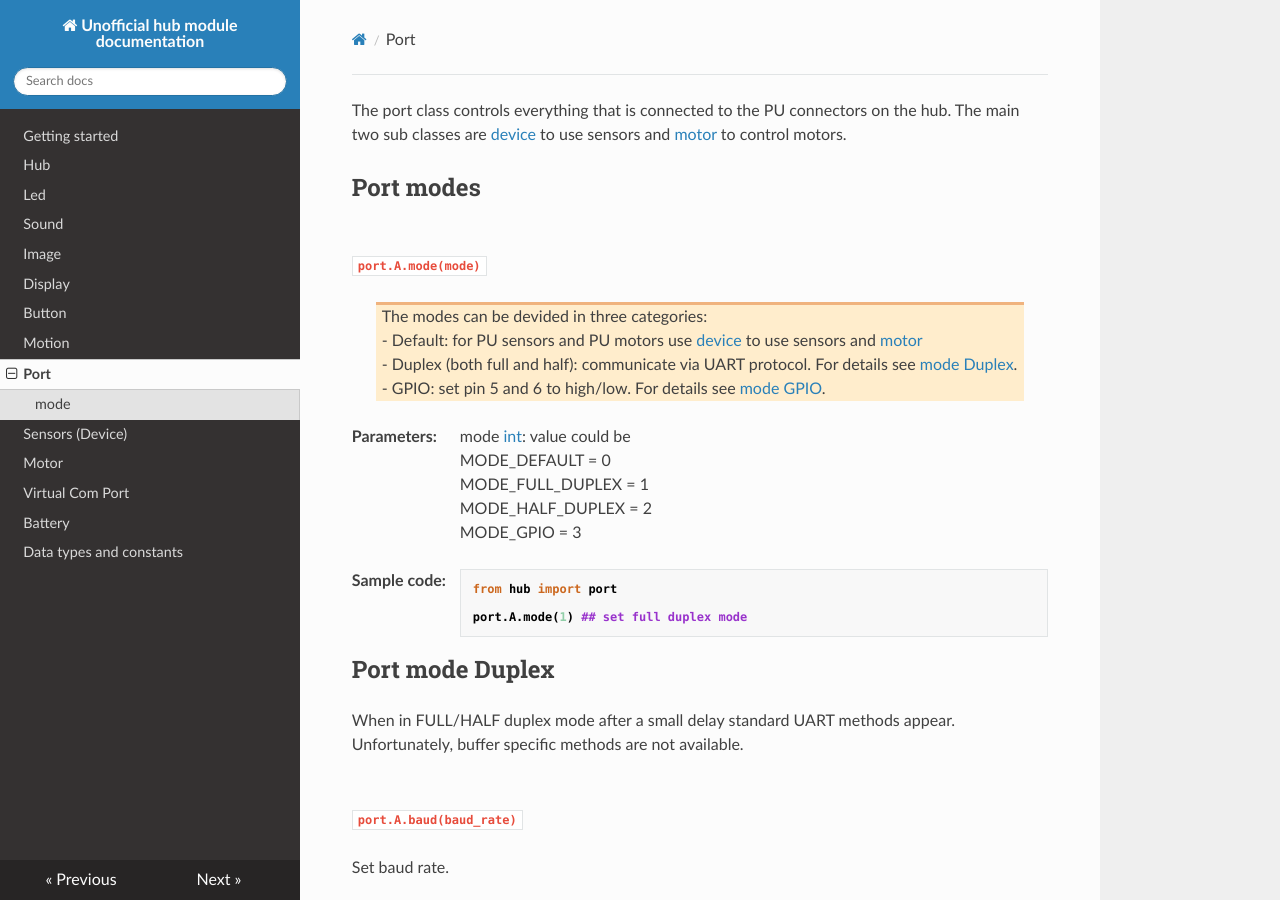
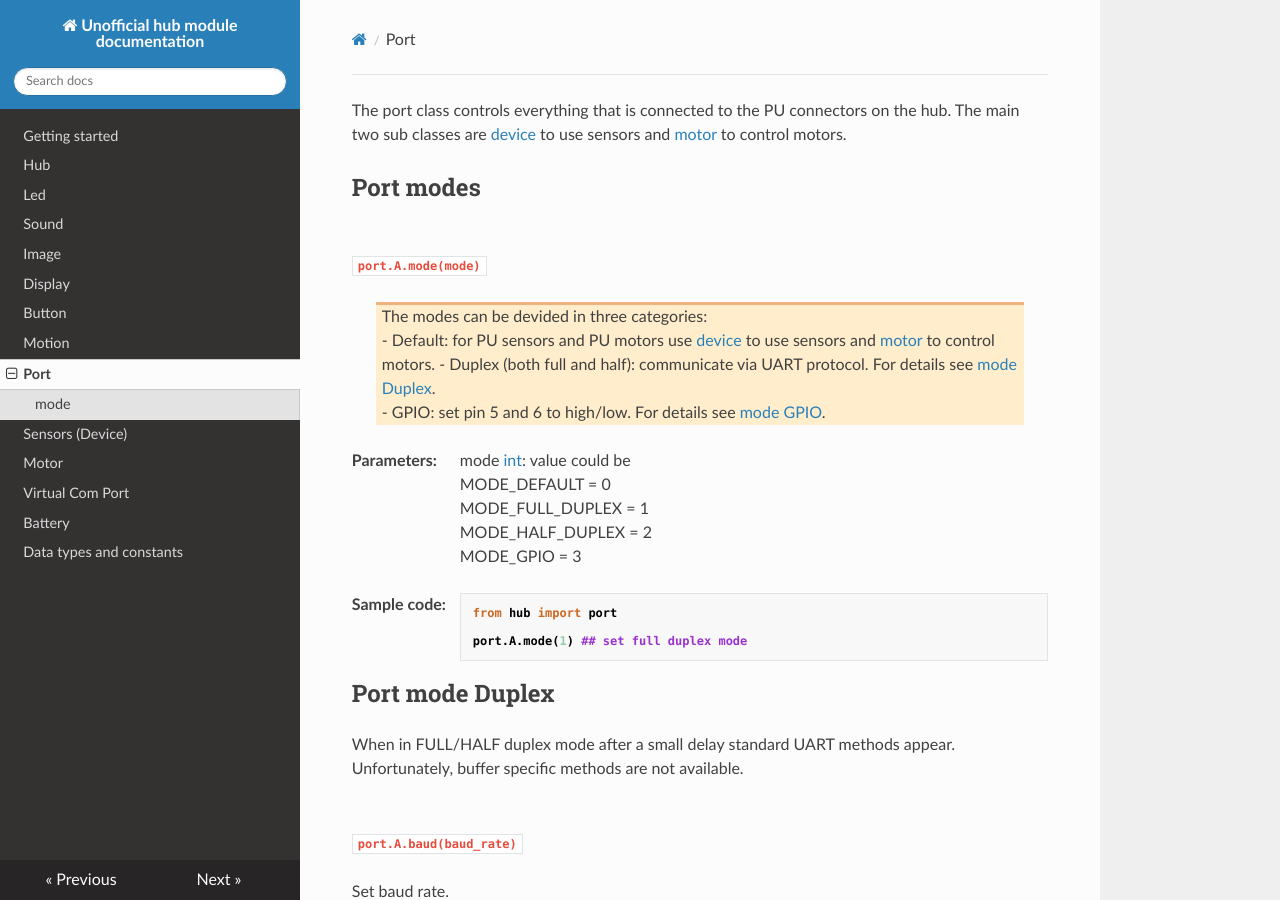
Before and after one commit to NStrijbosch/hub-module-notes, an MkDocs documentation site: the page built from docs/port.md, in a window 1280 px wide and 900 px high. Built offline with MkDocs 1.6.1, drawn with Linux system fonts in a browser that asks for light colours; nearby versions of some CDN libraries.

Commit message:
Update port.md

```diff
--- a/docs/port.md
+++ b/docs/port.md
@@ -7,7 +7,7 @@ The port class controls everything that is connected to the PU connectors on the
 `port.A.mode(mode)`
 
 > The modes can be devided in three categories:
->  -  Default: for PU sensors and PU motors use [device](sensors.md) to use sensors and [motor](motors.md)
+>  -  Default: for PU sensors and PU motors use [device](sensors.md) to use sensors and [motor](motors.md) to control motors.
 >  -  Duplex (both full and half): communicate via UART protocol. For details see [mode Duplex](#port-mode-duplex).
 >  -  GPIO: set pin 5 and 6 to high/low. For details see [mode GPIO](#port-mode-GPIO).
 
```
